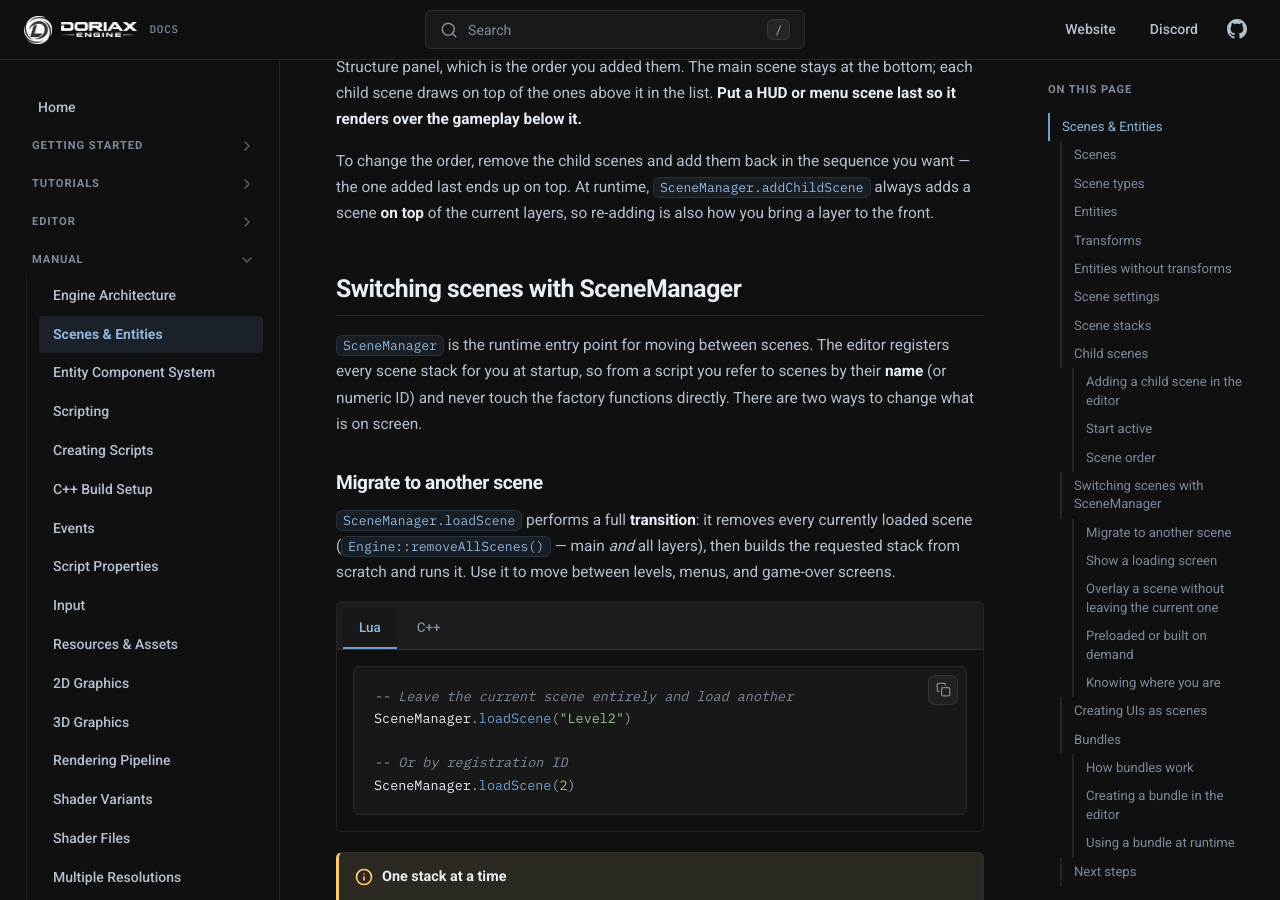
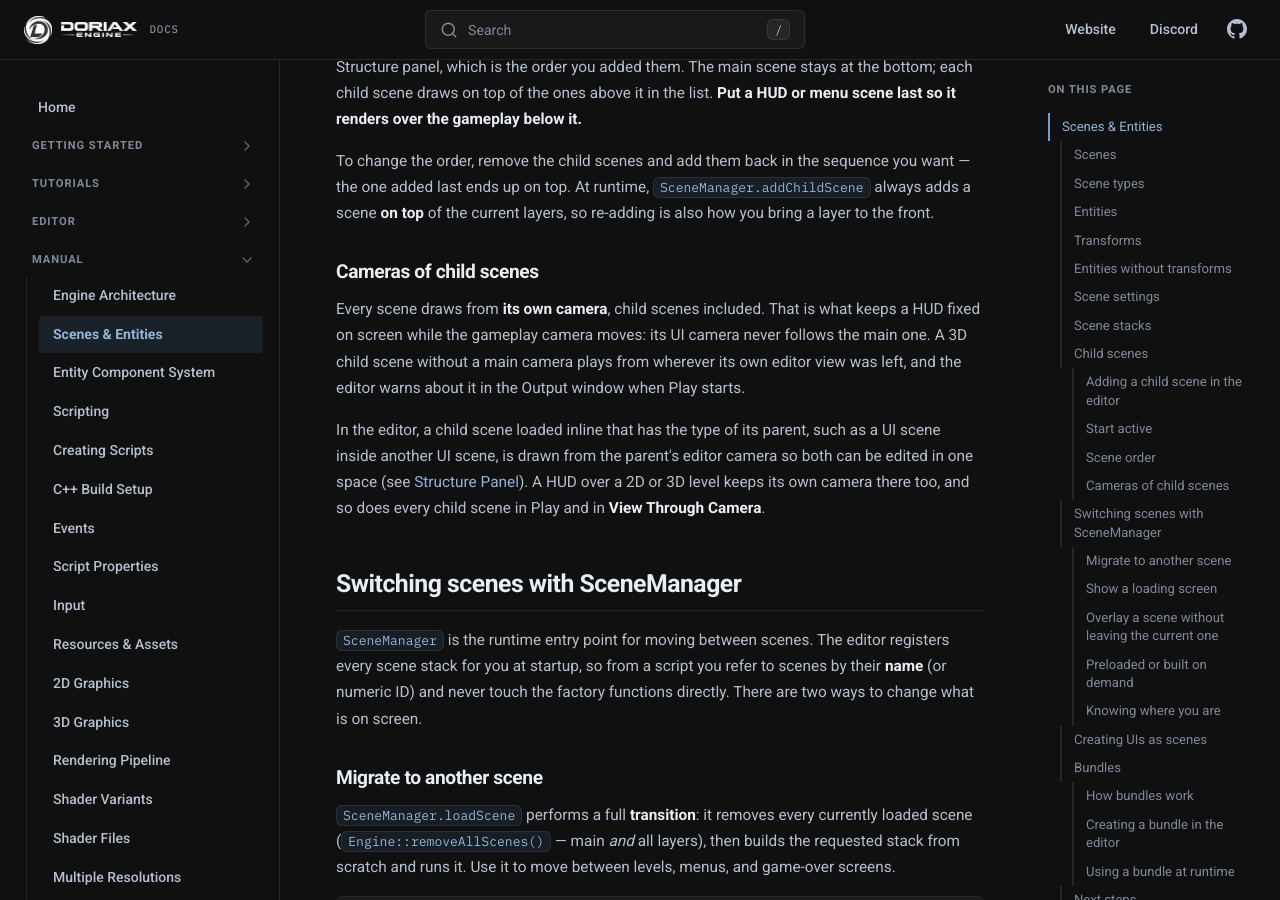
Before and after one commit to doriaxengine/doriax-docs, an MkDocs documentation site: the page built from docs/manual/scenes-and-entities.md, in a window 1280 px wide and 900 px high, scrolled down 6574 px. Built offline with MkDocs 1.6.1, drawn with Linux system fonts in a browser that asks for light colours; comment, search, counter and statistics services are not loaded.

Commit message:
Cameras of child scenes, inline ones line up with their parent

```diff
--- a/docs/manual/scenes-and-entities.md
+++ b/docs/manual/scenes-and-entities.md
@@ -256,6 +256,19 @@ To change the order, remove the child scenes and add them back in the sequence y
 the one added last ends up on top. At runtime, `SceneManager.addChildScene` always adds a
 scene **on top** of the current layers, so re-adding is also how you bring a layer to the
 front.
+
+### Cameras of child scenes
+
+Every scene draws from **its own camera**, child scenes included. That is what keeps a
+HUD fixed on screen while the gameplay camera moves: its UI camera never follows the main
+one. A 3D child scene without a main camera plays from wherever its own editor view was
+left, and the editor warns about it in the Output window when Play starts.
+
+In the editor, a child scene loaded inline that has the type of its parent, such as a UI
+scene inside another UI scene, is drawn from the parent's editor camera so both can be
+edited in one space (see [Structure Panel](../editor/structure.md#child-scenes)). A HUD
+over a 2D or 3D level keeps its own camera there too, and so does every child scene in
+Play and in **View Through Camera**.
 
 ## Switching scenes with SceneManager
 
```
Also changed, not shown: docs/editor/structure.md (+10 -0 lines).
